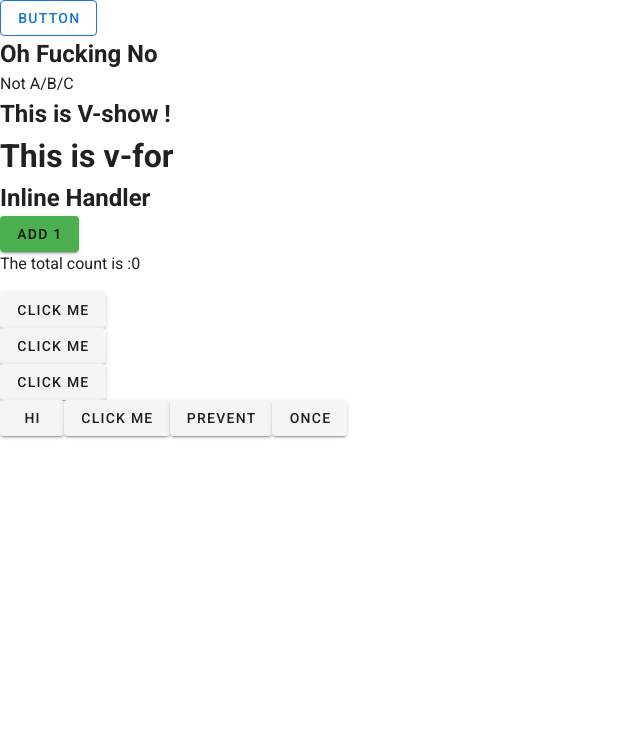
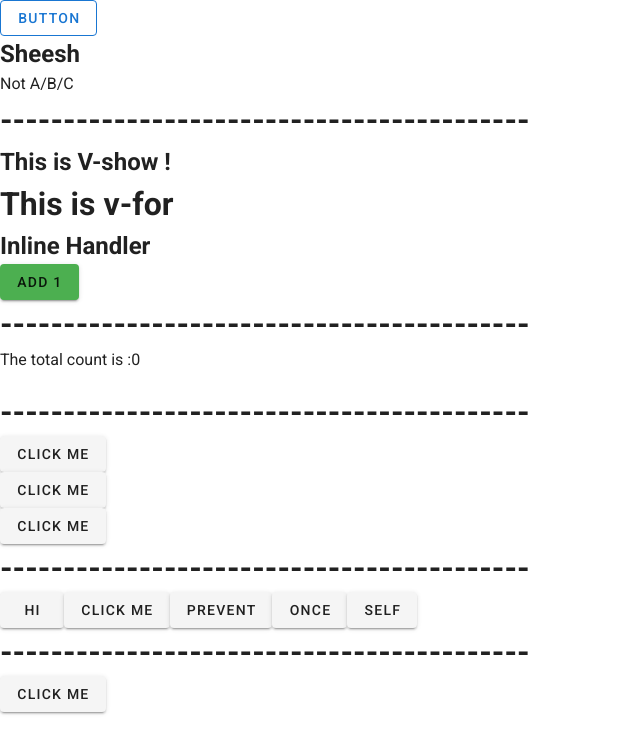
Before and after one commit to Monyjenni/hello_you_vue, a Vue app in the folder conditional/: page / in a window 1280 px wide. Shown: the top 754 px of the page, without its empty margins (0-640 px from the left). Built offline with nearby package versions, Linux system fonts and the light colour scheme.

Commit message:
capture.clicked

```diff
--- a/conditional/src/components/Button.vue
+++ b/conditional/src/components/Button.vue
@@ -6,7 +6,7 @@
     <h1 v-if="awesome">
       Mony is awesome
     </h1>
-    <h2 v-else>Oh Fucking No</h2>
+    <h2 v-else>Sheesh</h2>
   </div>
 </template>
 
--- a/conditional/src/views/HomeView.vue
+++ b/conditional/src/views/HomeView.vue
@@ -16,6 +16,7 @@
     <div v-else>
       Not A/B/C
     </div>
+    <h1>------------------------------------------</h1>
     <h2 v-show="ok"> This is V-show !</h2>
     <h1>This is v-for</h1>
     <!-- <li v-for="item in items">
@@ -23,17 +24,22 @@
     </li> -->
     <h2>Inline Handler</h2>
     <v-btn color="green" @click="count ++">Add 1</v-btn>
+    <h1>------------------------------------------</h1>
     <p>The total count is :{{ count }}</p>
+    <h1>------------------------------------------</h1>
     <eventButton @click="greet">Click me to greet</eventButton>
     <eventButton @click="say('hello')">Say Hello</eventButton>
     <eventButton @click="say('bye')">Say bye</eventButton>
-
+    <h1>------------------------------------------</h1>
     <v-btn @click="warn('form cant be submitted.', $event)">hi</v-btn>
-    <v-btn @click="doSomething">Click Me</v-btn>
+    <v-btn @click.stop="doSomething">Click Me</v-btn>
     <v-btn @click.prevent="doSomething">Prevent</v-btn>
     <v-btn @click.once="doSomething">Once</v-btn>
-
-
+    <v-btn @click.self="doSomething">Self</v-btn>
+    <h1>------------------------------------------</h1>
+    <div @click.capture="handleClick">
+      <v-btn>Click me</v-btn>
+    </div>
 
   </div>
 </template>
@@ -71,6 +77,9 @@
     },
     doSomething() {
       alert('hey')
+    },
+    handleClick() {
+      console.log("clicked")
     }
   }
   }
```
